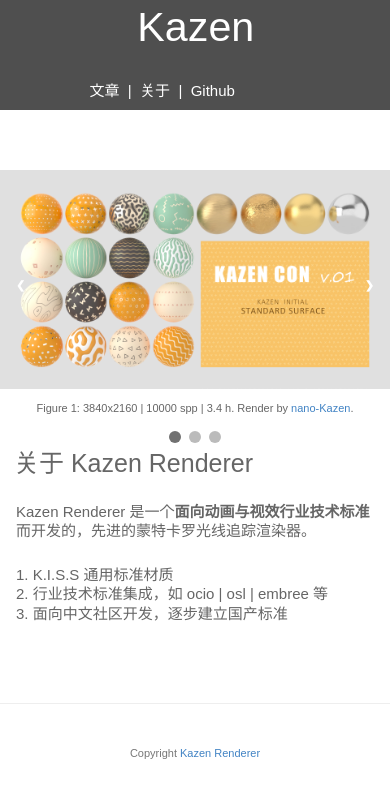
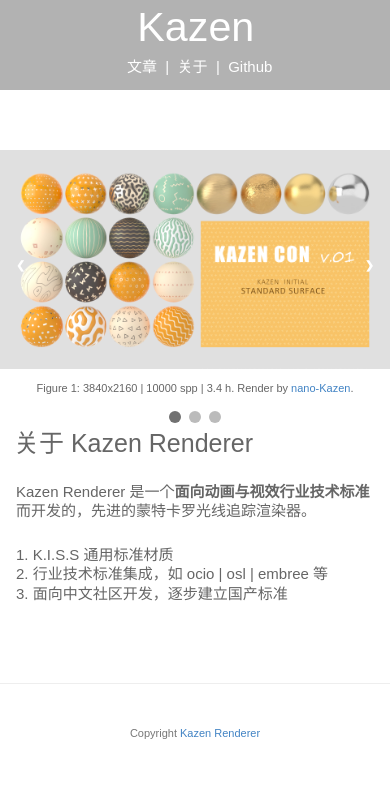
Before and after one commit to Kazen-Renderer/Kazen-Renderer.github.io, a Jekyll site: the page built from index.html, in a window 390 px wide. Shown: the top 798 px of the page. Built offline with Jekyll 4.4.1, drawn with Linux system fonts in a browser that asks for light colours; some web fonts are replaced; the list of posts is cut into pages by our own code.

Commit message:
style change

```diff
--- a/includes/css/style.css
+++ b/includes/css/style.css
@@ -1008,8 +1008,8 @@
     .blog-title-wrap {
         margin-left: -4px;
         color: white;
-        background-color: #3d3d3d ;
-        height: 87px ;
+        background-color: #aaaaaa ;
+        height: 72px ;
         opacity: .9;
     }
 
@@ -1039,7 +1039,7 @@
         font-weight: 300;
         text-align: right ;
         right: 0px;
-        top:58px;
+        top:32px;
         position: absolute;
     }
 }
@@ -1078,8 +1078,8 @@
     .blog-title-wrap {
         width: auto;
         color: white;
-        background-color: #3d3d3d ;
-        height: 110px ;
+        background-color: #aaaaaa ;
+        height: 90px ;
         /* opacity: .9; */
     }
 
@@ -1108,8 +1108,8 @@
         font-size: 1em;
         font-weight: 300;
         text-align: center ;
-        right: 37.5%;
-        top:82px;
+        right: 25%;
+        top:58px;
     }
 }
 
```
